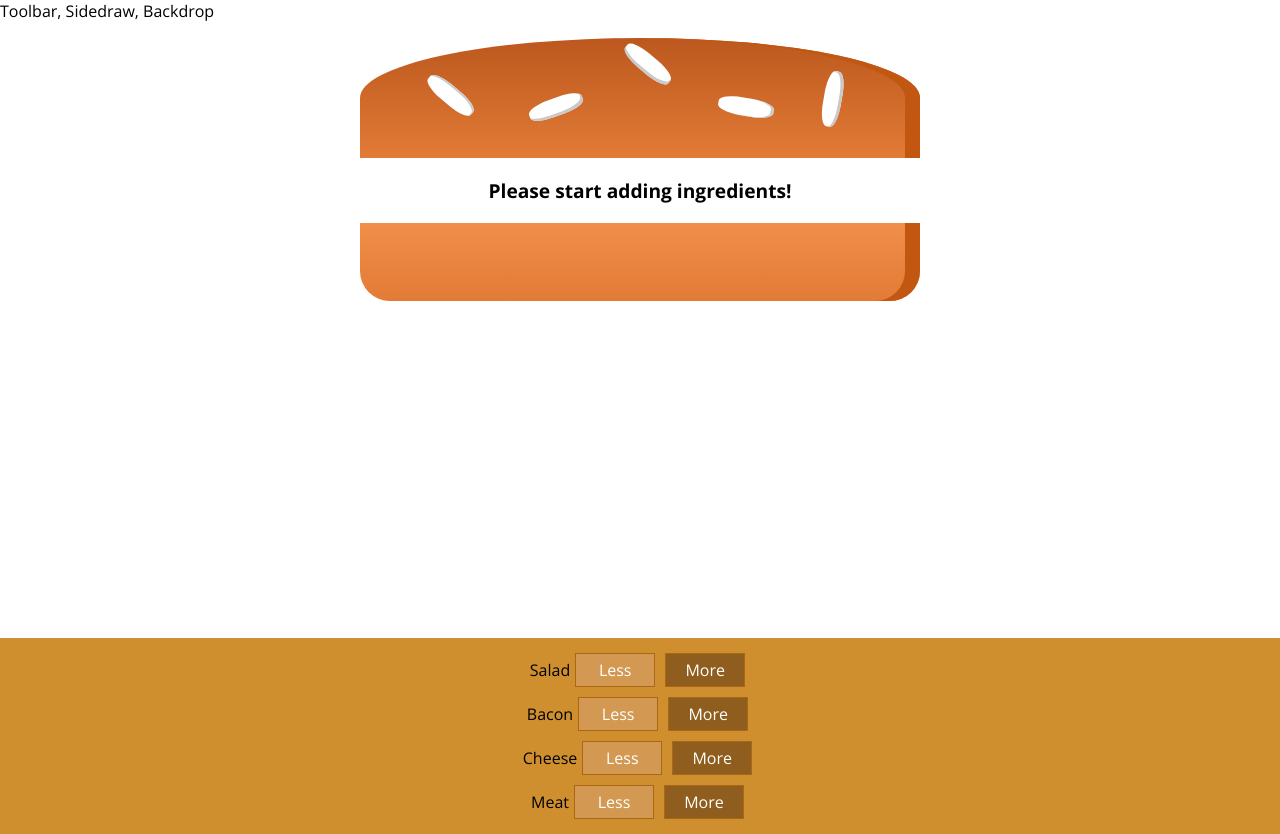
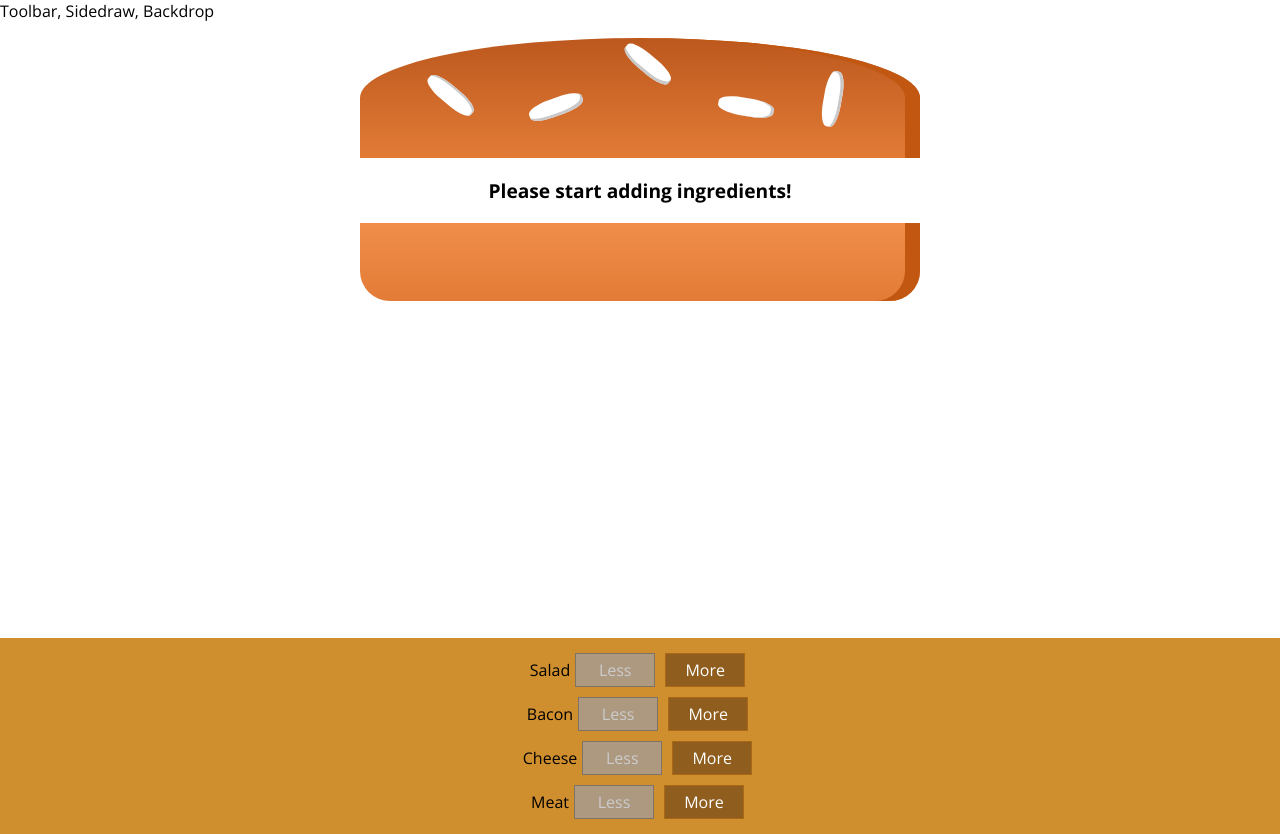
Before and after one commit to nramaker/burger_builder, a React app in the folder burgers/: page / in a window 1280 px wide. Built offline with nearby package versions, Linux system fonts and the light colour scheme.

Commit message:
Controls working

```diff
--- a/burgers/src/components/Burger/BuildControls/BuildControl/BuildControl.js
+++ b/burgers/src/components/Burger/BuildControls/BuildControl/BuildControl.js
@@ -4,8 +4,8 @@
 const buildControl = (props) =>(
     <div className={classes.BuildControl}>
         <div className={classes.label}>{props.label}</div>
-        <button className={classes.Less}>Less</button>
-        <button className={classes.More}>More</button>
+        <button className={classes.Less} onClick={props.removed} disabled={props.disabled}>Less</button>
+        <button className={classes.More} onClick={props.added}>More</button>
     </div>
 );
 export default buildControl;
--- a/burgers/src/components/Burger/BuildControls/BuildControls.js
+++ b/burgers/src/components/Burger/BuildControls/BuildControls.js
@@ -2,6 +2,7 @@
 import BuildControl from './BuildControl/BuildControl';
 
 import classes from './BuildControls.css'
+// import { checkPropTypes } from 'prop-types';
 
 const controls = [
     { label: 'Salad', type: 'salad'},
@@ -13,7 +14,12 @@
 const buildControls = (props) => (
     <div className={classes.BuildControls}>
         {controls.map(ctrl => (
-            <BuildControl key ={ctrl.label} label={ctrl.label}/>
+            <BuildControl
+                key ={ctrl.label}
+                label={ctrl.label}
+                disabled = {props.disabled[ctrl.type]}
+                added={() => props.ingredientAdded(ctrl.type)}
+                removed={() => props.ingredientRemoved(ctrl.type)}/>
         ))}
     </div>
 );
--- a/burgers/src/containers/BurgerBuilder/BurgerBuilder.js
+++ b/burgers/src/containers/BurgerBuilder/BurgerBuilder.js
@@ -2,6 +2,13 @@
 import Wrapper from '../../hoc/Wrapper';
 import Burger from '../../components/Burger/Burger';
 import BuildControls from "../../components/Burger/BuildControls/BuildControls";
+
+const INGREDIENT_PRICES ={
+    salad: 0.5,
+    cheese: 0.4,
+    meat: 1.3,
+    bacon: 0.7
+}
 
 class BurgerBuilder extends Component {
     // constructor(props) {
@@ -15,14 +22,57 @@
             bacon: 0,
             cheese: 0,
             meat: 0
+        },
+        totalPrice: 4
+    }
+
+    addIngredientHandler = (type) => {
+        const oldCount = this.state.ingredients[type];
+        const updatedCount = oldCount+1;
+        const updatedIngredients = {
+            ...this.state.ingredients
+        };
+        updatedIngredients[type]= updatedCount;
+
+        const priceAddition = INGREDIENT_PRICES[type];
+        const oldPrice = this.state.totalPrice;
+        const newPrice = oldPrice+priceAddition;
+
+        this.setState({totalPrice: newPrice, ingredients: updatedIngredients});
+    }
+
+    removeIngredientHandler = (type) => {
+        const oldCount = this.state.ingredients[type];
+        if(oldCount<=0){
+            return;
         }
+        const updatedCount = oldCount-1;
+        const updatedIngredients = {
+            ...this.state.ingredients
+        };
+        updatedIngredients[type]= updatedCount;
+
+        const priceDeduction = INGREDIENT_PRICES[type];
+        const oldPrice = this.state.totalPrice;
+        const newPrice = oldPrice-priceDeduction;
+
+        this.setState({totalPrice: newPrice, ingredients: updatedIngredients});
     }
 
     render() {
+        const disabledInfo = {
+            ...this.state.ingredients
+        };
+        for(let key in disabledInfo){
+            disabledInfo[key] = disabledInfo[key]<=0
+        }
         return (
             <Wrapper>
                 <Burger ingredients = {this.state.ingredients}/>
-                <BuildControls/>
+                <BuildControls
+                    ingredientAdded = {this.addIngredientHandler}
+                    ingredientRemoved = {this.removeIngredientHandler}
+                    disabled = {disabledInfo}/>
             </Wrapper>
         );
     };
```
